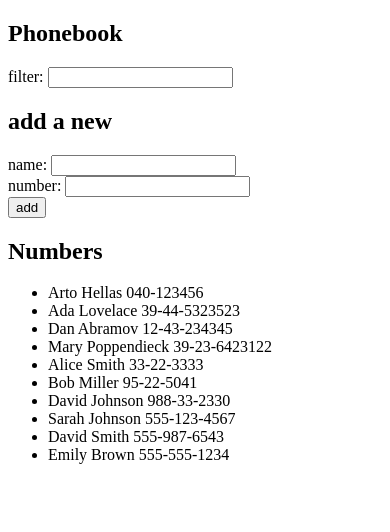
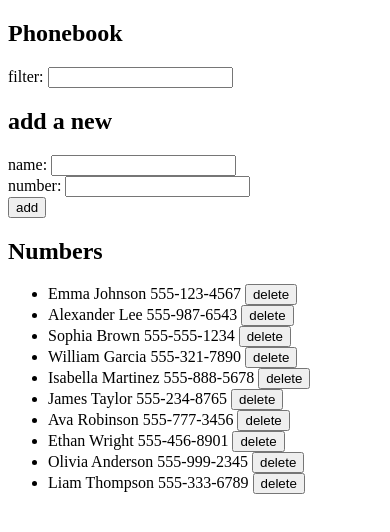
Before and after one commit to giorgiabes/phonebookapp, a React (Vite) app in the folder frontend/: page / in a window 390 px wide. Shown: the top 532 px of the page. Built offline with nearby package versions, Linux system fonts and the light colour scheme; data requests are answered from the project's data file.

Commit message:
The Phonebook step 9

```diff
--- a/frontend/db.json
+++ b/frontend/db.json
@@ -1,54 +1,54 @@
 {
   "persons": [
     {
-      "name": "Arto Hellas",
-      "number": "040-123456",
-      "id": "1"
-    },
-    {
-      "name": "Ada Lovelace",
-      "number": "39-44-5323523",
-      "id": "2"
-    },
-    {
-      "name": "Dan Abramov",
-      "number": "12-43-234345",
-      "id": "3"
-    },
-    {
-      "name": "Mary Poppendieck",
-      "number": "39-23-6423122",
-      "id": "4"
-    },
-    {
-      "id": "28b8",
-      "name": "Alice Smith",
-      "number": "33-22-3333"
-    },
-    {
-      "id": "e53f",
-      "name": "Bob Miller",
-      "number": "95-22-5041"
-    },
-    {
-      "id": "b090",
-      "name": "David Johnson",
-      "number": "988-33-2330"
-    },
-    {
-      "id": "6b42",
-      "name": "Sarah Johnson",
+      "id": "71ab",
+      "name": "Emma Johnson",
       "number": "555-123-4567"
     },
     {
-      "id": "1c3b",
-      "name": "David Smith",
+      "id": "c9d0",
+      "name": "Alexander Lee",
       "number": "555-987-6543"
     },
     {
-      "id": "ee8c",
-      "name": "Emily Brown",
+      "id": "b22a",
+      "name": "Sophia Brown",
       "number": "555-555-1234"
+    },
+    {
+      "id": "9a8b",
+      "name": "William Garcia",
+      "number": "555-321-7890"
+    },
+    {
+      "id": "da8e",
+      "name": "Isabella Martinez",
+      "number": "555-888-5678"
+    },
+    {
+      "id": "8e37",
+      "name": "James Taylor",
+      "number": "555-234-8765"
+    },
+    {
+      "id": "60db",
+      "name": "Ava Robinson",
+      "number": "555-777-3456"
+    },
+    {
+      "id": "7bb6",
+      "name": "Ethan Wright",
+      "number": "555-456-8901"
+    },
+    {
+      "id": "354d",
+      "name": "Olivia Anderson",
+      "number": "555-999-2345"
+    },
+    {
+      "id": "0608",
+      "name": "Liam Thompson",
+      "number": "555-333-6789"
     }
   ]
 }
--- a/frontend/src/App.jsx
+++ b/frontend/src/App.jsx
@@ -1,8 +1,9 @@
-import axios from "axios";
 import { useEffect, useState } from "react";
 import Filter from "./components/Filter";
 import PersonForm from "./components/PersonForm";
 import Persons from "./components/Persons";
+import personService from "./services/persons";
+import axios from "axios";
 
 const App = () => {
   const [persons, setPersons] = useState([]);
@@ -11,7 +12,7 @@ const App = () => {
   const [searchTerm, setSearchTerm] = useState("");
 
   useEffect(() => {
-    axios.get("http://localhost:3001/persons").then((response) => {
+    personService.getAll().then((response) => {
       setPersons(response.data);
     });
   }, []);
@@ -31,20 +32,26 @@ const App = () => {
       setNewName("");
       setNewNumber("");
     } else {
-      axios
-        .post("http://localhost:3001/persons", newObject)
-        .then((response) => {
-          setPersons(persons.concat(response.data));
-          setNewName("");
-          setNewNumber("");
-        });
+      personService.create(newObject).then((response) => {
+        setPersons(persons.concat(response.data));
+        setNewName("");
+        setNewNumber("");
+      });
+    }
+  };
+
+  const deletePerson = (id) => {
+    const personToDelete = persons.find((p) => p.id === id);
+    if (confirm(`Delete ${personToDelete.name} ?`)) {
+      personService
+        .deleteOne(id)
+        .then(setPersons(persons.filter((p) => p.id !== id)));
     }
   };
 
   const search = (e) => {
     e.preventDefault();
-    // Uncomment if you need filtered results
-    // setPersons(filteredPersons);
+    setPersons(filteredPersons);
     setSearchTerm("");
   };
 
@@ -81,7 +88,15 @@ const App = () => {
         handleNumberChange={handleNumberChange}
       />
       <h2>Numbers</h2>
-      <Persons filteredPersons={filteredPersons} />
+      <ul>
+        {filteredPersons.map((person) => (
+          <Persons
+            key={person.id}
+            person={person}
+            deletePerson={() => deletePerson(person.id)}
+          />
+        ))}
+      </ul>
     </div>
   );
 };
--- a/frontend/src/components/Persons.jsx
+++ b/frontend/src/components/Persons.jsx
@@ -1,13 +1,9 @@
-const Persons = (props) => {
-  const { filteredPersons } = props;
+const Persons = ({ person, deletePerson }) => {
   return (
-    <ul>
-      {filteredPersons.map((person) => (
-        <li key={person.name}>
-          {person.name} {person.number}
-        </li>
-      ))}
-    </ul>
+    <li>
+      {person.name} {person.number}{" "}
+      <button onClick={deletePerson}>delete</button>
+    </li>
   );
 };
 
--- /dev/null
+++ b/frontend/src/services/persons.js
@@ -0,0 +1,20 @@
+import axios from "axios";
+const baseUrl = "http://localhost:3001/persons";
+
+const getAll = () => {
+  return axios.get(baseUrl);
+};
+
+const create = (newObject) => {
+  return axios.post(baseUrl, newObject);
+};
+
+const deleteOne = (id) => {
+  return axios.delete(`${baseUrl}/${id}`);
+};
+
+export default {
+  getAll,
+  create,
+  deleteOne,
+};
```
